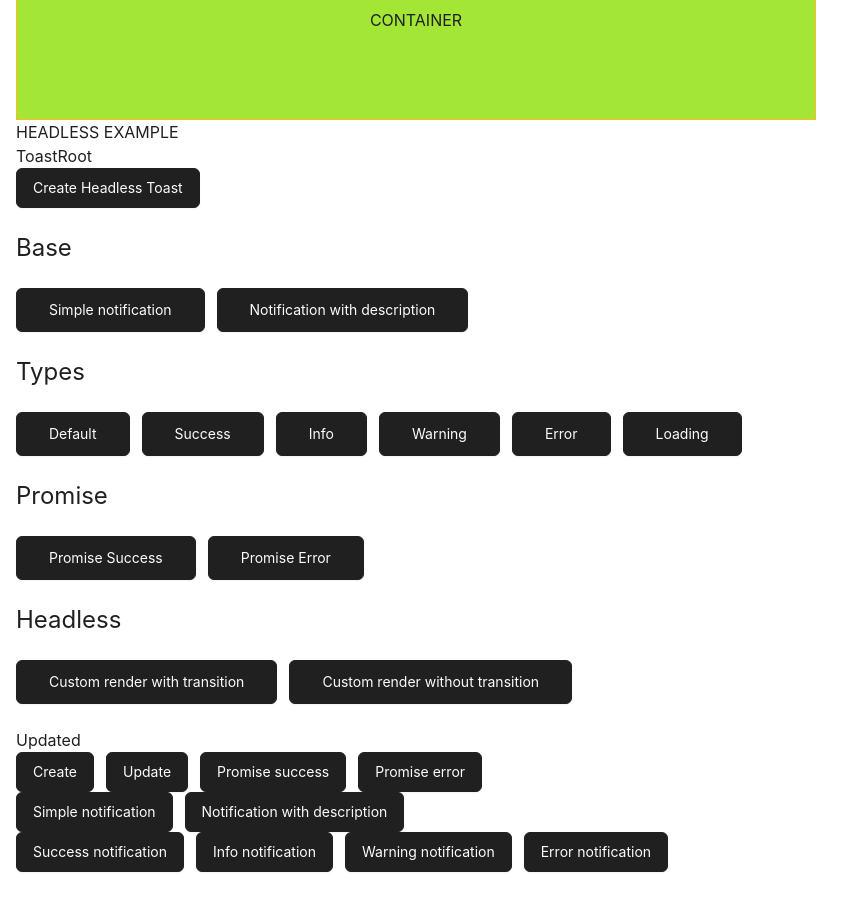
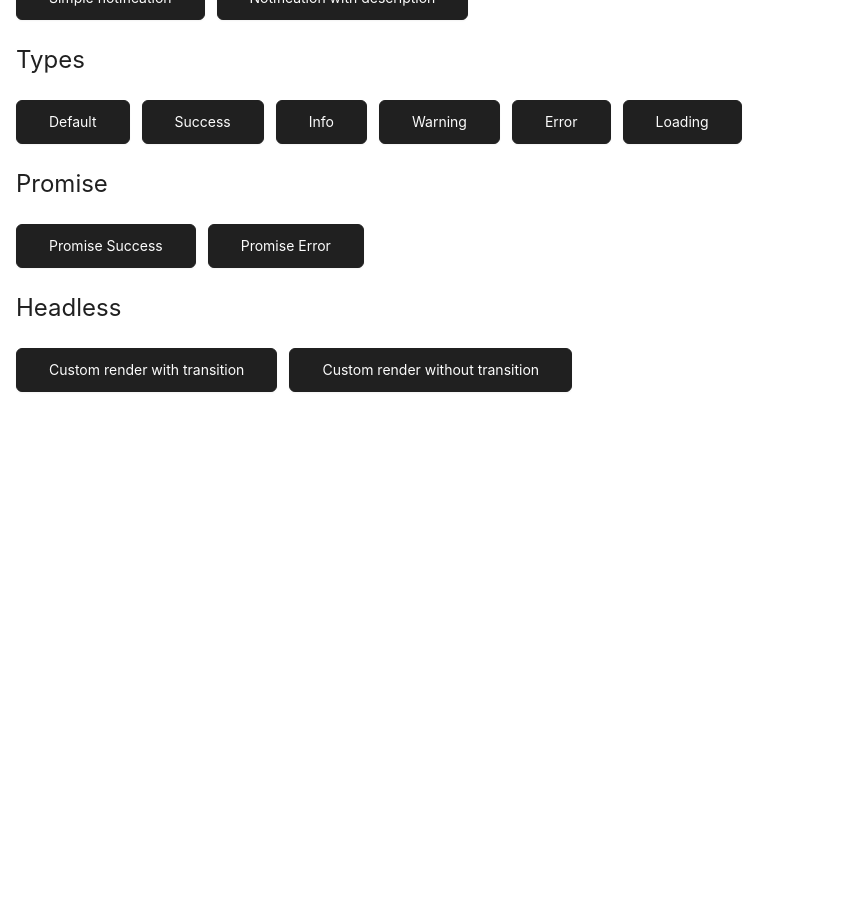
Before and after one commit to DanielEsh/react-toasts, a React (Vite) app: page /notifications in a window 1280 px wide. Shown: the part 380-1290 px from the top of the page, without its empty margins (0-863 px from the left). Built offline with nearby package versions, Linux system fonts and the light colour scheme.

Commit message:
feat(layout): notification page

```diff
--- a/src/notification-helpers.ts
+++ /dev/null
@@ -1,28 +0,0 @@
-import { createNotification, type NotificationData } from './notification'
-
-export const simpleNotifications = () => {
-  createNotification({
-    id: new Date().getTime(),
-    title: 'Simple notification',
-    description: 'Simple notification with description and default style.',
-  })
-}
-
-export const createNotificationWithDescription = () => {
-  createNotification({
-    id: 'description',
-    title: 'with description',
-    description:
-      'Lorem ipsum dolor sit amet, consectetur adipiscing elit, sed do eiusmod tempor incididunt ut labore et dolore magna aliqua. Ut enim ad minim veniam, quis nostrud exercitation ullamco laboris nisi ut aliquip ex ea commodo consequat.',
-  })
-}
-
-export const createNotificationWithType = (type: NotificationData['type']) => {
-  createNotification({
-    id: new Date().getTime(),
-    title: `Simple ${type} notification`,
-    type: type,
-    duration: 5,
-    description: 'Simple notification with description and default style.',
-  })
-}
--- a/src/routes/notifications-page/notifications-page.tsx
+++ b/src/routes/notifications-page/notifications-page.tsx
@@ -1,88 +1,11 @@
-import { Button } from '@/shared/ui'
-import {
-  createNotificationWithDescription,
-  createNotificationWithType,
-  simpleNotifications,
-} from '../../notification-helpers.ts'
-import {
-  createNotification,
-  NOTIFICATION_TYPE,
-  type NotificationData,
-  promiseNotification,
-  updateNotification,
-} from '@/notification'
-import { HeadlessExample } from './ui/headless-example.tsx'
 import { TypesExample } from '@/routes/notifications-page/ui/types-example.tsx'
 import { BaseExample } from '@/routes/notifications-page/ui/base-example.tsx'
 import { PromiseExample } from '@/routes/notifications-page/ui/promise-example.tsx'
 import { HeadlessExample2 } from '@/routes/notifications-page/ui/headless-example-2.tsx'
 
 export const NotificationsPage = () => {
-  const showUpdatedNotification = () => {
-    createNotification({
-      id: 'for-updated',
-      title: 'Simple notification',
-      description: 'Loading...',
-      type: NOTIFICATION_TYPE.LOADING,
-    })
-  }
-
-  const handleUpdate = () => {
-    updateNotification('for-updated', {
-      id: 'for-updated',
-      type: NOTIFICATION_TYPE.WARNING,
-      title: 'Updated on warning',
-      description: 'description',
-      duration: 5,
-    })
-  }
-
-  const handlePromiseSuccess = () => {
-    const promise = () =>
-      new Promise<NotificationData>((resolve) =>
-        setTimeout(
-          () =>
-            resolve({
-              id: new Date().getTime(),
-              title: 'test',
-              type: NOTIFICATION_TYPE.SUCCESS,
-              duration: 5,
-            }),
-          2000,
-        ),
-      )
-
-    promiseNotification(promise())
-  }
-
-  const handlePromiseError = () => {
-    const promise = () =>
-      new Promise<NotificationData>((_, reject) =>
-        setTimeout(
-          () =>
-            reject({
-              id: new Date().getTime(),
-              title: 'test',
-              type: NOTIFICATION_TYPE.ERROR,
-              duration: 5,
-            }),
-          2000,
-        ),
-      )
-
-    promiseNotification(promise())
-  }
-
   return (
     <div className="container">
-      <span>NotificationsPage</span>
-
-      <div className="flex h-[200px] w-[800px] items-center justify-center border border-amber-400 bg-lime-400 dark:bg-red-500">
-        CONTAINER
-      </div>
-
-      <HeadlessExample />
-
       <BaseExample />
 
       <TypesExample />
@@ -90,50 +13,6 @@ export const NotificationsPage = () => {
       <PromiseExample />
 
       <HeadlessExample2 />
-
-      <h2>Updated</h2>
-      <div className="flex gap-3">
-        <Button onClick={showUpdatedNotification}>Create</Button>
-
-        <Button onClick={handleUpdate}>Update</Button>
-
-        <Button onClick={handlePromiseSuccess}>Promise success</Button>
-        <Button onClick={handlePromiseError}>Promise error</Button>
-      </div>
-
-      <div className="flex gap-3">
-        <Button onClick={simpleNotifications}>Simple notification</Button>
-
-        <Button onClick={createNotificationWithDescription}>
-          Notification with description
-        </Button>
-      </div>
-
-      <div className="flex gap-3">
-        <Button
-          onClick={() => createNotificationWithType(NOTIFICATION_TYPE.SUCCESS)}
-        >
-          Success notification
-        </Button>
-
-        <Button
-          onClick={() => createNotificationWithType(NOTIFICATION_TYPE.INFO)}
-        >
-          Info notification
-        </Button>
-
-        <Button
-          onClick={() => createNotificationWithType(NOTIFICATION_TYPE.WARNING)}
-        >
-          Warning notification
-        </Button>
-
-        <Button
-          onClick={() => createNotificationWithType(NOTIFICATION_TYPE.ERROR)}
-        >
-          Error notification
-        </Button>
-      </div>
     </div>
   )
 }
```
